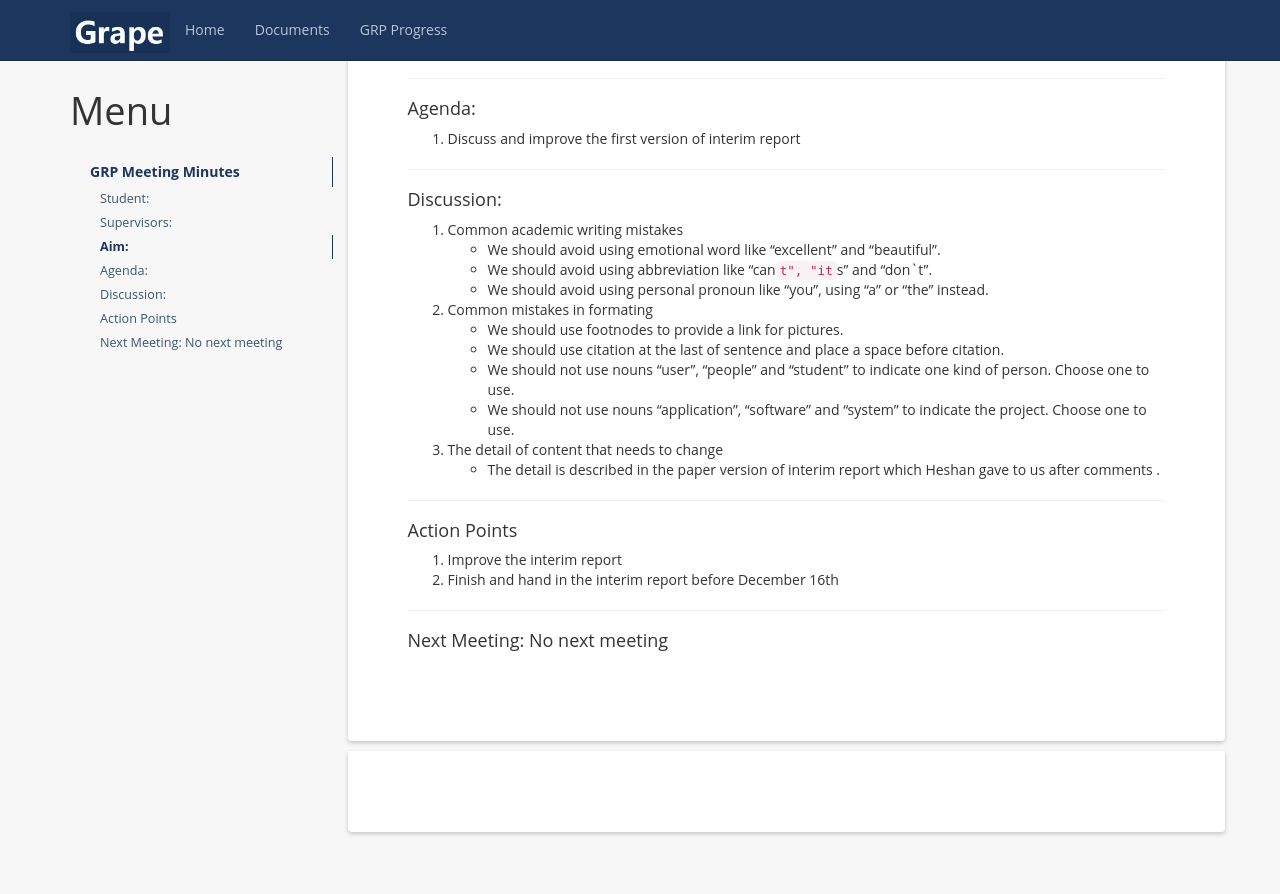
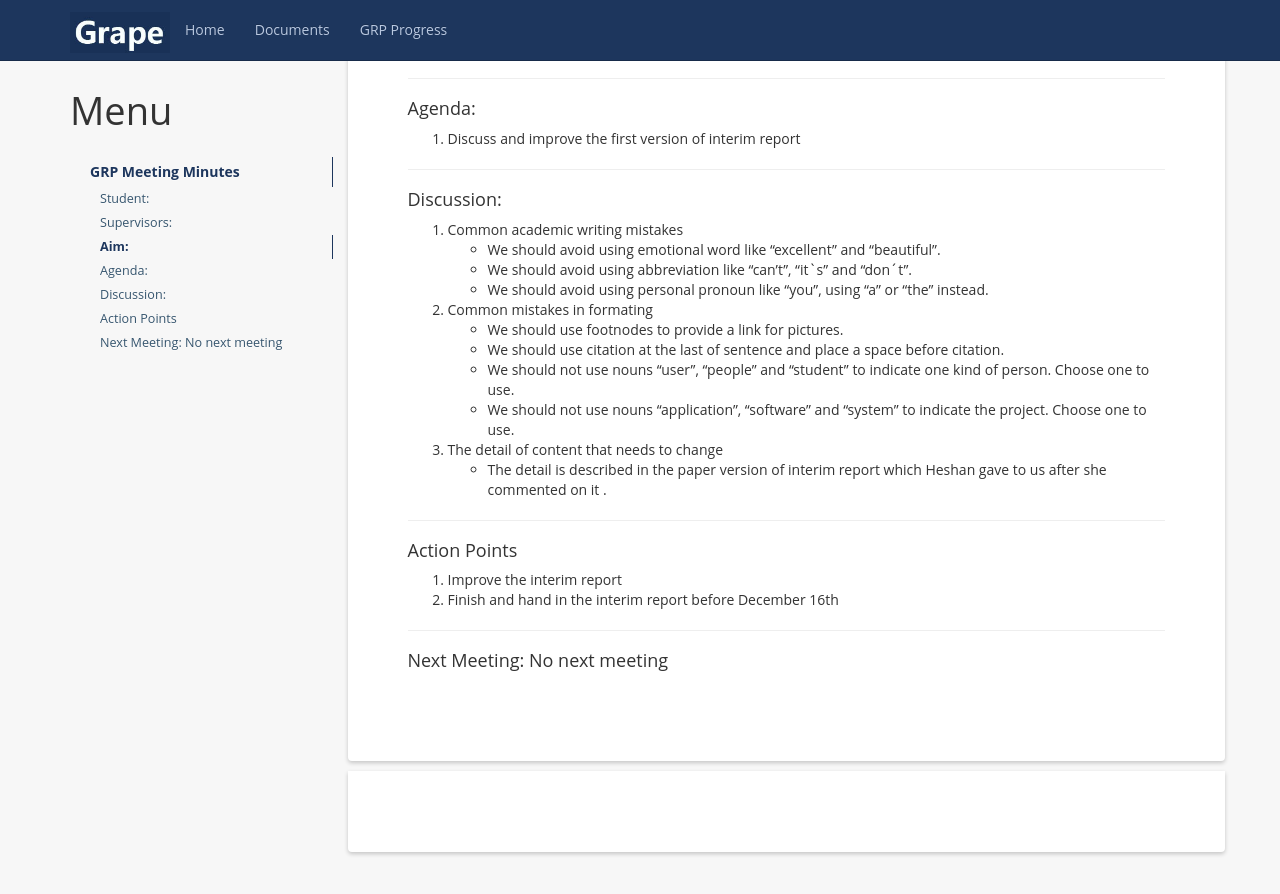
Before and after one commit to GrapeUNNC/grapeUNNC.github.io, a Jekyll site: the page built from _posts/2016-12-05-Meeting-Minutes.md, in a window 1280 px wide and 900 px high, scrolled down 715 px. Shown: the top 894 px of the window. Built offline with Jekyll 4.4.1, drawn with Linux system fonts in a browser that asks for light colours; comment, search, counter and statistics services are not loaded.

Commit message:
2016-12-05-Meeting-Minutes

```diff
--- a/_posts/2016-12-05-Meeting-Minutes.md
+++ b/_posts/2016-12-05-Meeting-Minutes.md
@@ -40,7 +40,7 @@ To discuss the interim report
 
 1. Common academic writing mistakes
 	* We should avoid using emotional word like "excellent" and "beautiful".
-	* We should avoid using abbreviation like "can`t", "it`s" and "don`t".
+	* We should avoid using abbreviation like "can't", "it`s" and "don´t".
 	* We should avoid using personal pronoun like "you", using "a" or "the" instead.
 2. Common mistakes in formating
 	* We should use footnodes to provide a link for pictures.
@@ -48,7 +48,7 @@ To discuss the interim report
 	* We should not use nouns "user", "people" and "student" to indicate one kind of person. Choose one to use.
 	* We should not use nouns "application", "software" and "system" to indicate the project. Choose one to use.
 3. The detail of content that needs to change
-	* The detail is described in the paper version of interim report which Heshan gave to us after comments .
+	* The detail is described in the paper version of interim report which Heshan gave to us after she commented on it .
 
 ---
 
```
